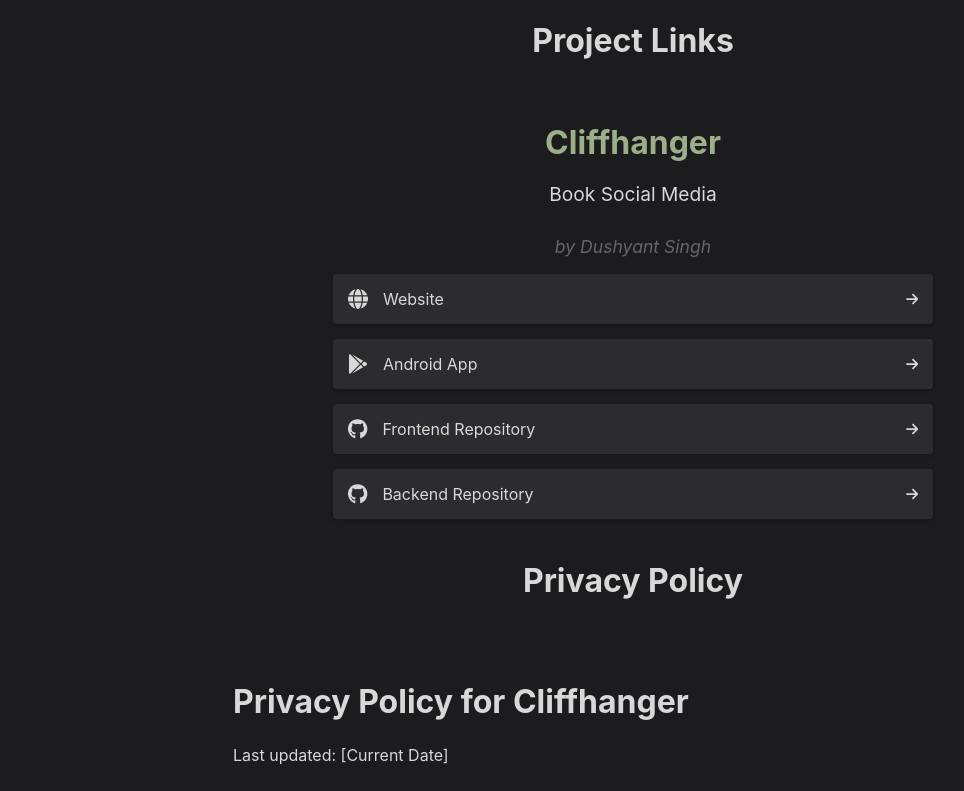
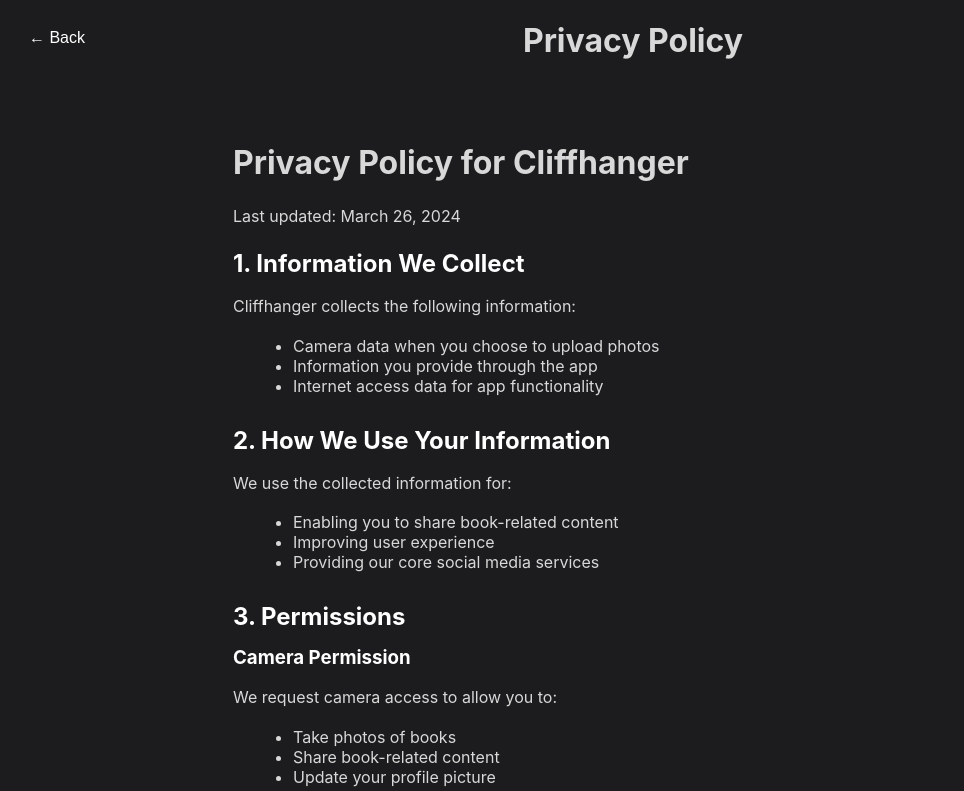
Before and after one commit to bobsingh149/Dushyant-Projects, a React (Create React App) app: page /privacy-policy in a window 1280 px wide. Shown: the top 791 px of the page, without its empty margins (7-971 px from the left). Built offline with nearby package versions, Linux system fonts and the light colour scheme.

Commit message:
fixes  privacy policy

```diff
--- a/src/App.css
+++ b/src/App.css
@@ -116,12 +116,12 @@
 }
 
 .privacy-content h2 {
-  color: #333;
+  color: #ffffff;
   margin-bottom: 15px;
 }
 
 .privacy-content h3 {
-  color: #444;
+  color: #ffffff;
   margin: 15px 0 10px 0;
 }
 
@@ -135,3 +135,18 @@
   margin-bottom: 15px;
   line-height: 1.6;
 }
+
+.back-button {
+  position: absolute;
+  left: 20px;
+  padding: 8px 16px;
+  background: none;
+  border: none;
+  color: white;
+  cursor: pointer;
+  font-size: 16px;
+}
+
+.back-button:hover {
+  opacity: 0.8;
+}
--- a/src/App.js
+++ b/src/App.js
@@ -4,59 +4,17 @@
 import { faGlobe, faArrowRight } from '@fortawesome/free-solid-svg-icons';
 import PrivacyPolicy from './components/PrivacyPolicy';
 import { BrowserRouter as Router, Route, Routes } from 'react-router-dom';
+import LinksPage from './components/LinksPage';
 
 function App() {
-  const launchUrl = (url) => {
-    window.open(url, '_blank', 'noopener,noreferrer');
-  };
-
-  const LinkCard = ({ title, url, icon }) => (
-    <div className="card" onClick={() => launchUrl(url)}>
-      <div className="card-content">
-        <FontAwesomeIcon icon={icon} className="card-icon" />
-        <span className="card-title">{title}</span>
-        <FontAwesomeIcon icon={faArrowRight} className="card-arrow" />
-      </div>
-    </div>
-  );
-
   return (
     <Router>
       <div className="App">
         <header className="app-header">
-          <h1>Project Links</h1>
+
         </header>
-        <div className="container">
-          <div className="content">
-            <h1 className="title">Cliffhanger</h1>
-            <p className="subtitle">Book Social Media</p>
-            <p className="author">by Dushyant Singh</p>
-
-            <div className="links-container">
-              <LinkCard
-                title="Website"
-                url="https://www.cliffhanger.in"
-                icon={faGlobe}
-              />
-              <LinkCard
-                title="Android App"
-                url="https://drive.google.com/file/d/1Sq32kk-FeASRwzpmBtGiDAnj_x6KZPGL/view?usp=sharing"
-                icon={faGooglePlay}
-              />
-              <LinkCard
-                title="Frontend Repository"
-                url="https://github.com/ArtFoliers/barter-frontend"
-                icon={faGithub}
-              />
-              <LinkCard
-                title="Backend Repository"
-                url="https://github.com/ArtFoliers/Barter-backend"
-                icon={faGithub}
-              />
-            </div>
-          </div>
-        </div>
         <Routes>
+          <Route path="/" element={<LinksPage />} />
           <Route path="/privacy-policy" element={<PrivacyPolicy />} />
         </Routes>
       </div>
--- a/src/components/PrivacyPolicy.js
+++ b/src/components/PrivacyPolicy.js
@@ -1,15 +1,24 @@
 import React from 'react';
+import { useNavigate } from 'react-router-dom';
 
 function PrivacyPolicy() {
+  const navigate = useNavigate();
+
   return (
     <div className="App">
       <header className="app-header">
+        <button
+          onClick={() => navigate('/')}
+          className="back-button"
+        >
+          ← Back
+        </button>
         <h1>Privacy Policy</h1>
       </header>
       <div className="container">
         <div className="content privacy-content">
           <h1>Privacy Policy for Cliffhanger</h1>
-          <p>Last updated: [Current Date]</p>
+          <p>Last updated: March 26, 2024</p>
 
           <section>
             <h2>1. Information We Collect</h2>
@@ -58,7 +67,7 @@
           <section>
             <h2>5. Contact Us</h2>
             <p>If you have questions about this Privacy Policy, please contact us at:</p>
-            <p>Email: [Your Contact Email]</p>
+            <p>Email: dushyant.singh.1492000@gmail.com</p>
           </section>
         </div>
       </div>
```
